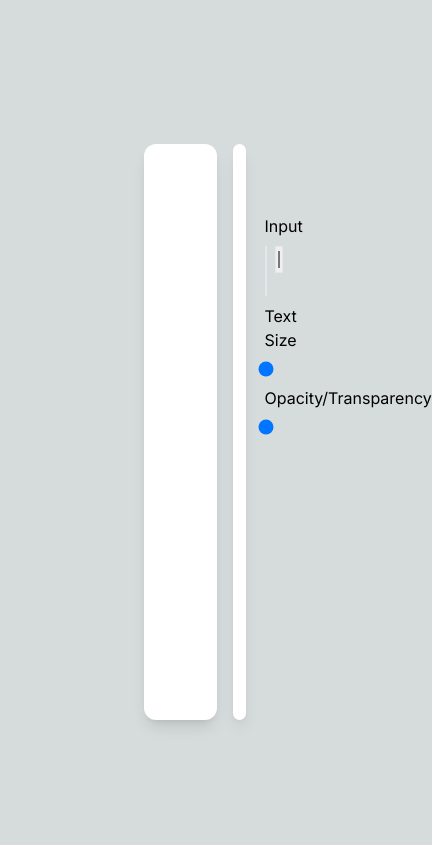
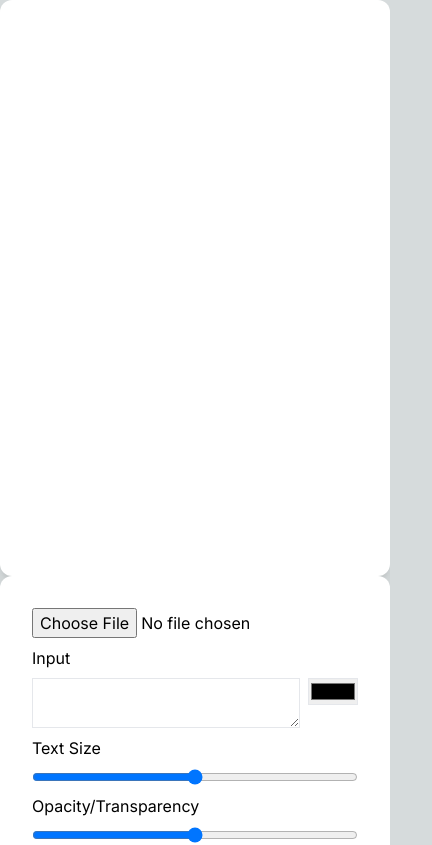
Before and after one commit to dzakyf/watermark-my-img, a Next.js app: page / in a window 390 px wide. Shown: the top 845 px of the page, 432 px wide, since content can reach past the window. Built offline with nearby package versions, Linux system fonts and the light colour scheme.

Commit message:
add some responsiveness

```diff
--- a/src/app/page.tsx
+++ b/src/app/page.tsx
@@ -50,9 +50,9 @@ export default function Main() {
     setToMove(false)
   }
 
-  function handleMouseMove(e : React.MouseEvent<HTMLInputElement, MouseEvent>){
+  function handleMouseMove(e : React.MouseEvent<HTMLParagraphElement, MouseEvent>){
     if(isSetToMove){
-      let mousePosition = {
+      let mousePosition : {x: number, y:number} = {
         x : e.clientX,
         y: e.clientY
       }
@@ -62,7 +62,7 @@ export default function Main() {
     }
   }
 
-  function handleMouseDown(e : React.MouseEvent<HTMLInputElement, MouseEvent>){
+  function handleMouseDown(e : React.MouseEvent<HTMLParagraphElement, MouseEvent>){
     let currentPosition : DOMRect = dragableTextRef.current.getBoundingClientRect()
     let currentLeft : number = e.clientX - currentPosition.left
     let currentTop : number = e.clientY - currentPosition.top
@@ -96,10 +96,10 @@ export default function Main() {
   // }
 
   function handleDownload(){
-    let fileName = "res"
+    let fileName : string = "res"
 
     html2canvas(downloadRef.current).then(function(canvas){
-      const downloadLink = document.createElement('a')
+      const downloadLink : HTMLAnchorElement= document.createElement('a')
       downloadLink.download = fileName
       downloadLink.href = canvas.toDataURL("image/png;base64")
       downloadLink.click()
@@ -108,17 +108,17 @@ export default function Main() {
 
 
   return (
-    <main className="grid min-h-screen">
-      <div className="grid grid-cols-4 gap-4 p-36">
-        <div className="col-span-3">
-          <div ref={canvasContainerRef} className="flex justify-center w-full h-[36rem] shadow-lg pb-full rounded-xl bg-white static ">
+    <main className="sm:grid lg:flex min-h-screen lg:justify-center">
+      <div className="sm:grid sm:grid-cols-1 lg:flex lg:justify-center gap-4 lg:p-36">
+        <div className="sm:grid-cols-1 sm:px-2 lg:w-[42rem]">
+          <div ref={canvasContainerRef} className="flex justify-center  w-full h-[36rem] shadow-lg pb-full rounded-xl bg-white static ">
             <div id="download-ref" ref={downloadRef}>
               <p id="draggable-text" ref={dragableTextRef} onMouseUp={handleMouseUp} onMouseMove={handleMouseMove} onMouseDown={handleMouseDown} className="absolute cursor-default whitespace-normal break-words">{text}</p>
               <canvas id="canvas"  ref={canvasRef}></canvas>
             </div>
           </div>
         </div>
-        <div className="col-span-1">
+        <div className="sm:grid-cols-1 sm:px-2">
           <div className="w-full h-[36rem] shadow-lg pb-full rounded-xl bg-white">
             <div className="flex flex-col p-8 gap-2">
             {isImageLoaded &&
--- a/tailwind.config.ts
+++ b/tailwind.config.ts
@@ -14,6 +14,22 @@ const config: Config = {
           'conic-gradient(from 180deg at 50% 50%, var(--tw-gradient-stops))',
       },
     },
+    screens: {
+      'sm': '486px',
+      // => @media (min-width: 640px) { ... }
+
+      'md': '768px',
+      // => @media (min-width: 768px) { ... }
+
+      'lg': '1024px',
+      // => @media (min-width: 1024px) { ... }
+
+      'xl': '1280px',
+      // => @media (min-width: 1280px) { ... }
+
+      '2xl': '1536px',
+      // => @media (min-width: 1536px) { ... }
+    }
   },
   plugins: [],
 }
```
